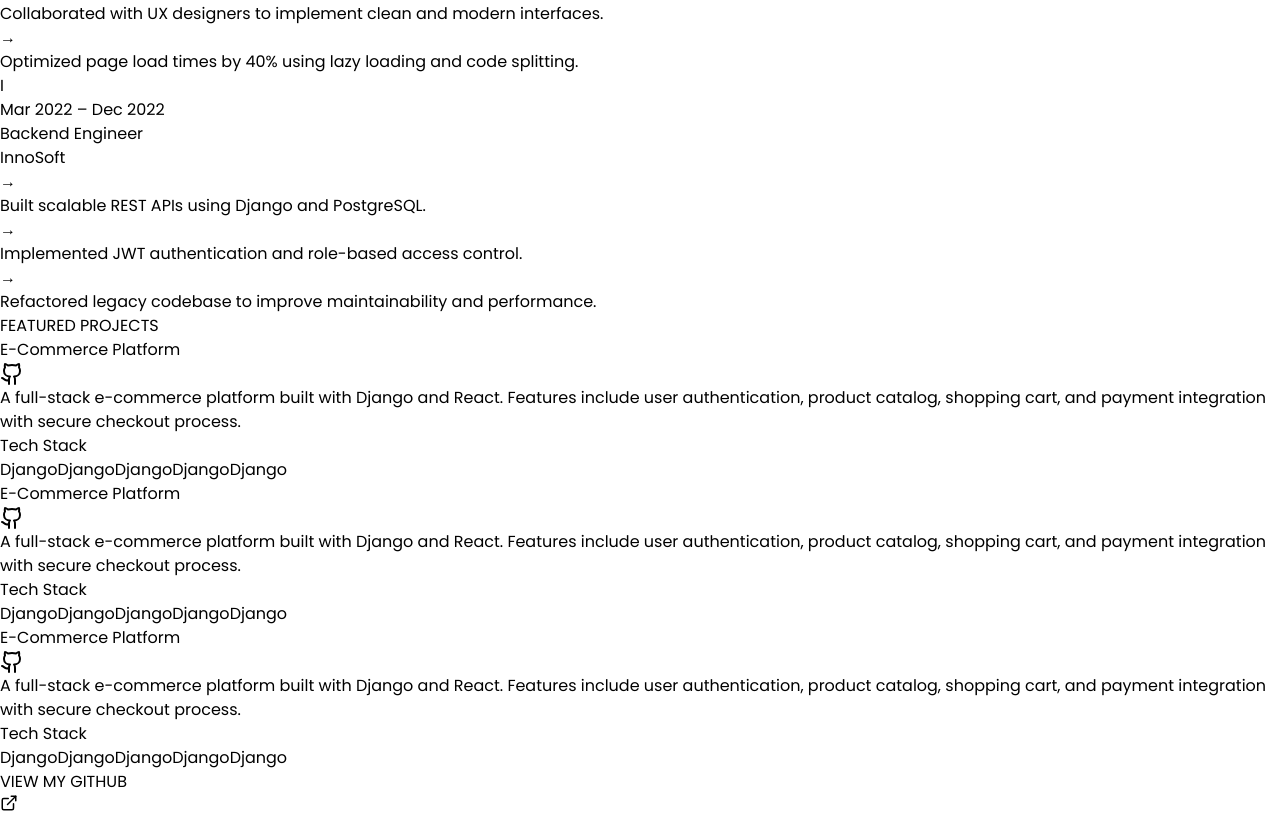
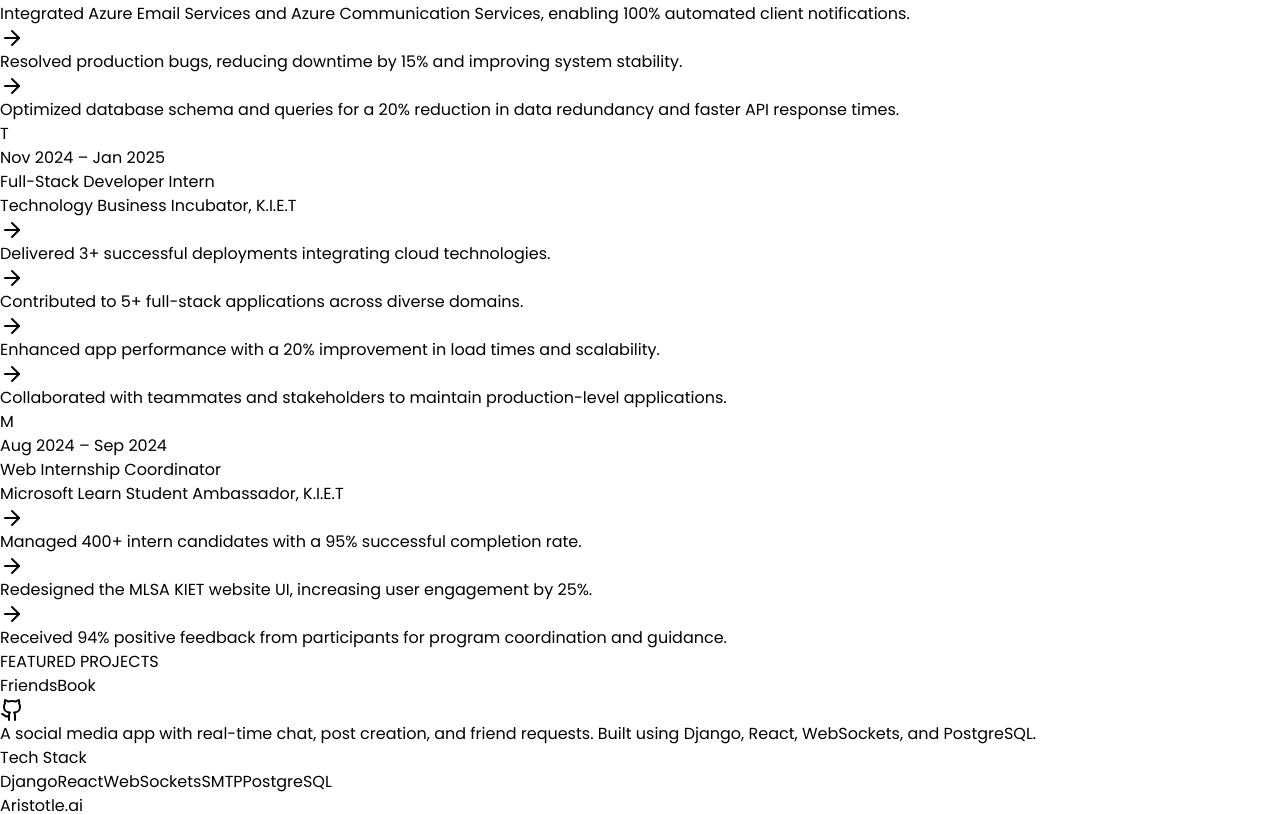
Before and after one commit to Aditya-madwal/my_portfolio, a React (Vite) app in the folder new_portfolio/: page / in a window 1280 px wide. Shown: the part 6281-7095 px from the top of the page. Built offline with nearby package versions, Linux system fonts and the light colour scheme.

Commit message:
features added : resume, smooth scroll, soft coded data sections

```diff
--- a/new_portfolio/src/App.css
+++ b/new_portfolio/src/App.css
@@ -17,3 +17,7 @@
   color: white;
   -webkit-text-stroke: 1px black;
 }
+
+html {
+  scroll-behavior: smooth;
+}
--- a/new_portfolio/src/assets/data.js
+++ b/new_portfolio/src/assets/data.js
@@ -3,10 +3,83 @@
 const navItems = [
     { name: "Home", href: "#home", icon: Home },
     { name: "About", href: "#about", icon: User },
-    { name: "Academics", href: "#academics", icon: BookOpen },
+    { name: "Academics", href: "#education", icon: BookOpen },
     { name: "Experience", href: "#experience", icon: Briefcase },
     { name: "Projects", href: "#projects", icon: Folder },
 ];
 
+const techskills = [
+    "PYTHON",
+    "JAVASCRIPT",
+    "JAVA",
+    "DJANGO",
+    "DJANGO REST FRAMEWORK",
+    "REACT JS",
+    "NODE JS",
+    "TAILWIND CSS",
+    "POSTGRESQL",
+    "POSTMAN",
+    "GIT",
+    "GITHUB",
+    "VISUAL STUDIO CODE",
+    "PYCHARM",
+    "FIGMA",
+    "UI DESIGNS",
+    "USER RESEARCH",
+    "WIREFRAMING",
+    "PROTOTYPING",
+]
 
-export default navItems;
+const expData = [
+    {
+        title: "Backend Developer",
+        company: "Devneural Solutions",
+        duration: "Feb 2025 – Apr 2025",
+        points: [
+            "Worked on 4+ backend projects focused on building scalable RESTful APIs using Django and Django REST Framework.",
+            "Integrated Azure Email Services and Azure Communication Services, enabling 100% automated client notifications.",
+            "Resolved production bugs, reducing downtime by 15% and improving system stability.",
+            "Optimized database schema and queries for a 20% reduction in data redundancy and faster API response times.",
+        ],
+    },
+    {
+        title: "Full-Stack Developer Intern",
+        company: "Technology Business Incubator, K.I.E.T",
+        duration: "Nov 2024 – Jan 2025",
+        points: [
+            "Delivered 3+ successful deployments integrating cloud technologies.",
+            "Contributed to 5+ full-stack applications across diverse domains.",
+            "Enhanced app performance with a 20% improvement in load times and scalability.",
+            "Collaborated with teammates and stakeholders to maintain production-level applications.",
+        ],
+    },
+    {
+        title: "Web Internship Coordinator",
+        company: "Microsoft Learn Student Ambassador, K.I.E.T",
+        duration: "Aug 2024 – Sep 2024",
+        points: [
+            "Managed 400+ intern candidates with a 95% successful completion rate.",
+            "Redesigned the MLSA KIET website UI, increasing user engagement by 25%.",
+            "Received 94% positive feedback from participants for program coordination and guidance.",
+        ],
+    },
+];
+
+const projectData = [
+    {
+        name: "FriendsBook",
+        description:
+            "A social media app with real-time chat, post creation, and friend requests. Built using Django, React, WebSockets, and PostgreSQL.",
+        github: "https://github.com/aditya-madwal/FriendsBook",
+        techStack: ["Django", "React", "WebSockets", "SMTP", "PostgreSQL"],
+    },
+    {
+        name: "Aristotle.ai",
+        description:
+            "AI-powered student productivity platform using Gemini API and IPFS for chat-based learning, roadmaps, and decentralized document storage.",
+        github: "https://github.com/aditya-madwal/Aristotle.ai",
+        techStack: ["React", "Django REST", "Gemini API", "IPFS", "PostgreSQL"],
+    },
+];
+
+export { techskills, navItems, expData, projectData };
--- a/new_portfolio/src/sections/About.jsx
+++ b/new_portfolio/src/sections/About.jsx
@@ -10,7 +10,7 @@
 function About() {
   return (
     <div>
-      <div className="bg-[#1d1d1d] text-[#FFFFFF] py-16 px-6 mt-4">
+      <div className="bg-[#1d1d1d] text-[#FFFFFF] py-16 px-6 mt-4" id="about">
         <div className="max-w-6xl mx-auto text-center">
           {/* Section Title */}
           <h2 className="text-4xl lg:text-5xl font-bold text-[##FFFFFF] mb-8">
--- a/new_portfolio/src/sections/Education.jsx
+++ b/new_portfolio/src/sections/Education.jsx
@@ -4,7 +4,7 @@
   return (
     <div>
       {/* Education Section */}
-      <div className="py-16 px-6">
+      <div className="py-16 px-6" id="education">
         <h2 className="text-4xl lg:text-5xl font-bold text-[#1d1d1d] text-center mb-12">
           ACADEMIC JOURNEY SO FAR
         </h2>
--- a/new_portfolio/src/sections/Project.jsx
+++ b/new_portfolio/src/sections/Project.jsx
@@ -6,34 +6,30 @@
   MessageCircle,
   ExternalLink,
 } from "lucide-react";
+import { projectData } from "../assets/data.js";
 
-function ProjectCard() {
+function ProjectCard({ project }) {
   return (
     <div className="flex justify-center py-3">
-      <div className="flex  flex-col bg-[white] rounded-xl overflow-hidden w-full max-w-6xl border border-black border-2">
-        {/* <div className="h-48 bg-gradient-to-br from-blue-400 via-purple-500 to-pink-500 flex items-center justify-center">
-          <span className="text-white text-lg font-medium">Project Image</span>
-        </div> */}
-
-        {/* Card Content */}
+      <div className="flex flex-col bg-white rounded-xl overflow-hidden w-full max-w-6xl border-[#1d1d1d] border-2">
         <div className="p-6">
           {/* Project Name and GitHub Link */}
           <div className="flex items-center justify-between mb-3">
-            <h3 className="text-2xl font-bold text-black">
-              E-Commerce Platform
+            <h3 className="text-2xl font-bold text-[#1d1d1d]">
+              {project.name}
             </h3>
             <a
-              href="#"
-              className="w-10 h-10 bg-black rounded-full flex items-center justify-center hover:bg-gray-800 transition-colors">
-              <Github className="w-5 h-5 text-white" />
+              className="w-12 h-12 bg-black text-white rounded-full flex items-center justify-center gap-2 transition-all duration-300 ease-in-out hover:-translate-y-2 hover:-translate-x-2 hover:shadow-[6px_6px_0_0_black] cursor-pointer hover:text-black hover:bg-purple-400 hover:border-black hover:border"
+              href={project.github}
+              target="_blank"
+              rel="noopener noreferrer">
+              <Github className="w-5 h-5" />
             </a>
           </div>
 
           {/* Description */}
           <p className="text-gray-600 text-sm leading-relaxed mb-4">
-            A full-stack e-commerce platform built with Django and React.
-            Features include user authentication, product catalog, shopping
-            cart, and payment integration with secure checkout process.
+            {project.description}
           </p>
 
           {/* Tech Stack */}
@@ -42,21 +38,13 @@
               Tech Stack
             </span>
             <div className="flex flex-wrap gap-2">
-              <span className="px-4 py-2 bg-[#1d1d1d] text-white text-sm rounded-full font-medium">
-                Django
-              </span>
-              <span className="px-4 py-2 bg-[#1d1d1d] text-white text-sm rounded-full font-medium">
-                Django
-              </span>
-              <span className="px-4 py-2 bg-[#1d1d1d] text-white text-sm rounded-full font-medium">
-                Django
-              </span>
-              <span className="px-4 py-2 bg-[#1d1d1d] text-white text-sm rounded-full font-medium">
-                Django
-              </span>
-              <span className="px-4 py-2 bg-[#1d1d1d] text-white text-sm rounded-full font-medium">
-                Django
-              </span>
+              {project.techStack.map((tech, index) => (
+                <span
+                  key={index}
+                  className="px-4 py-2 bg-[#1d1d1d] text-white text-sm rounded-full font-medium">
+                  {tech}
+                </span>
+              ))}
             </div>
           </div>
         </div>
@@ -67,17 +55,18 @@
 
 function Project() {
   return (
-    <div className="px-6 pb-12">
+    <div className="px-6 pb-12" id="projects">
       <div className="mx-auto">
-        <h2 className="text-4xl lg:text-5xl font-bold text-black text-center mb-12">
+        <h2 className="text-4xl lg:text-5xl font-bold text-[#1d1d1d] text-center mb-12">
           FEATURED PROJECTS
         </h2>
       </div>
-      <ProjectCard />
-      <ProjectCard />
-      <ProjectCard />
+      {projectData.map((project, index) => (
+        <ProjectCard key={index} project={project} />
+      ))}
+
       <div className="flex justify-center mt-4">
-        <button className="bg-black text-white px-8 py-4 rounded-full font-medium flex items-center gap-2 hover:bg-gray-800 transition-colors w-fit">
+        <button className="bg-[#1d1d1d] text-white px-8 py-4 rounded-full font-medium flex items-center gap-2 hover:bg-gray-800 transition-colors w-fit">
           VIEW MY GITHUB
           <ExternalLink size={18} />
         </button>
--- a/new_portfolio/src/sections/Skills.jsx
+++ b/new_portfolio/src/sections/Skills.jsx
@@ -1,5 +1,5 @@
 import React from "react";
-
+import { techskills } from "../assets/data.js";
 function Skills() {
   return (
     <div className="px-6">
@@ -10,27 +10,7 @@
 
         {/* Skills Grid */}
         <div className="flex flex-wrap gap-4 max-w-6xl mx-auto">
-          {[
-            "PYTHON",
-            "JAVASCRIPT",
-            "JAVA",
-            "DJANGO",
-            "DJANGO REST FRAMEWORK",
-            "REACT JS",
-            "NODE JS",
-            "TAILWIND CSS",
-            "POSTGRESQL",
-            "POSTMAN",
-            "GIT",
-            "GITHUB",
-            "VISUAL STUDIO CODE",
-            "PYCHARM",
-            "FIGMA",
-            "UI DESIGNS",
-            "USER RESEARCH",
-            "WIREFRAMING",
-            "PROTOTYPING",
-          ].map((skill, index) => (
+          {techskills.map((skill, index) => (
             <div
               key={index}
               className="bg-transparent border-2 border-black rounded-full px-6 py-3 text-center transition-all duration-300 ease-in-out hover:-translate-y-2 hover:-translate-x-2 hover:shadow-[6px_6px_0_0_black] cursor-pointer">
--- a/new_portfolio/src/sections/WorkExperience.jsx
+++ b/new_portfolio/src/sections/WorkExperience.jsx
@@ -1,44 +1,34 @@
 import React from "react";
+import { expData } from "../assets/data.js";
+import { ArrowRight } from "lucide-react";
 
 function WorkExperience() {
   return (
     <div>
       {/* Work Experience Section */}
-      <div className="py-12 px-6 mt-4" id="exp">
+      <div className="py-12 px-6 mt-4" id="experience">
         <div className="mx-auto">
-          <h2 className="text-4xl lg:text-5xl font-bold text-black text-center mb-12">
+          <h2 className="text-4xl lg:text-5xl font-bold text-[#1d1d1d] text-center mb-12">
             WORK EXPERIENCE
           </h2>
 
           {/* Experience Cards */}
-          <ExperienceCard
-            title="Frontend Developer"
-            company="TechNova"
-            duration="Jan 2023 – Dec 2023"
-            points={[
-              "Developed responsive UI components using React and Tailwind CSS.",
-              "Collaborated with UX designers to implement clean and modern interfaces.",
-              "Optimized page load times by 40% using lazy loading and code splitting.",
-            ]}
-          />
-
-          <ExperienceCard
-            title="Backend Engineer"
-            company="InnoSoft"
-            duration="Mar 2022 – Dec 2022"
-            points={[
-              "Built scalable REST APIs using Django and PostgreSQL.",
-              "Implemented JWT authentication and role-based access control.",
-              "Refactored legacy codebase to improve maintainability and performance.",
-            ]}
-          />
+          {expData.map((exp, index) => (
+            <ExperienceCard
+              key={index}
+              title={exp.title}
+              company={exp.company}
+              duration={exp.duration}
+              points={exp.points}
+            />
+          ))}
         </div>
       </div>
     </div>
   );
 }
 
-function ExperienceCard({ title, company, description, duration, points }) {
+function ExperienceCard({ title, company, duration, points }) {
   const firstLetter = company.charAt(0).toUpperCase();
 
   return (
@@ -47,7 +37,9 @@
         {/* Logo and Date */}
         <div className="flex flex-col items-center justify-center w-full lg:w-[20%]">
           <div className="w-36 h-36 bg-[#FFFFFF] rounded-full flex items-center justify-center mb-4">
-            <span className="text-8xl font-bold text-black">{firstLetter}</span>
+            <span className="text-8xl font-bold text-[#1d1d1d]">
+              {firstLetter}
+            </span>
           </div>
           <span className="text-[#FFFFFF] font-medium text-sm">{duration}</span>
         </div>
@@ -60,7 +52,8 @@
           <div className="space-y-3">
             {points.map((point, index) => (
               <div key={index} className="flex items-start gap-3">
-                <span className="text-[#FFFFFF] mt-1">→</span>
+                <ArrowRight className="text-white mt-1 w-4 h-4" />
+
                 <p className="text-[#FFFFFF]">{point}</p>
               </div>
             ))}
--- a/new_portfolio/src/sections/navbar.jsx
+++ b/new_portfolio/src/sections/navbar.jsx
@@ -1,5 +1,5 @@
 import React, { useState } from "react";
-import navItems from "../assets/data.js";
+import { navItems } from "../assets/data.js";
 import { Home, User, BookOpen, Briefcase, Folder } from "lucide-react";
 
 const Navbar = () => {
```
Also changed, not shown: new_portfolio/src/sections/Hero.jsx (+13 -10 lines), 1 other file (tests, documents, lock files or other folders).
